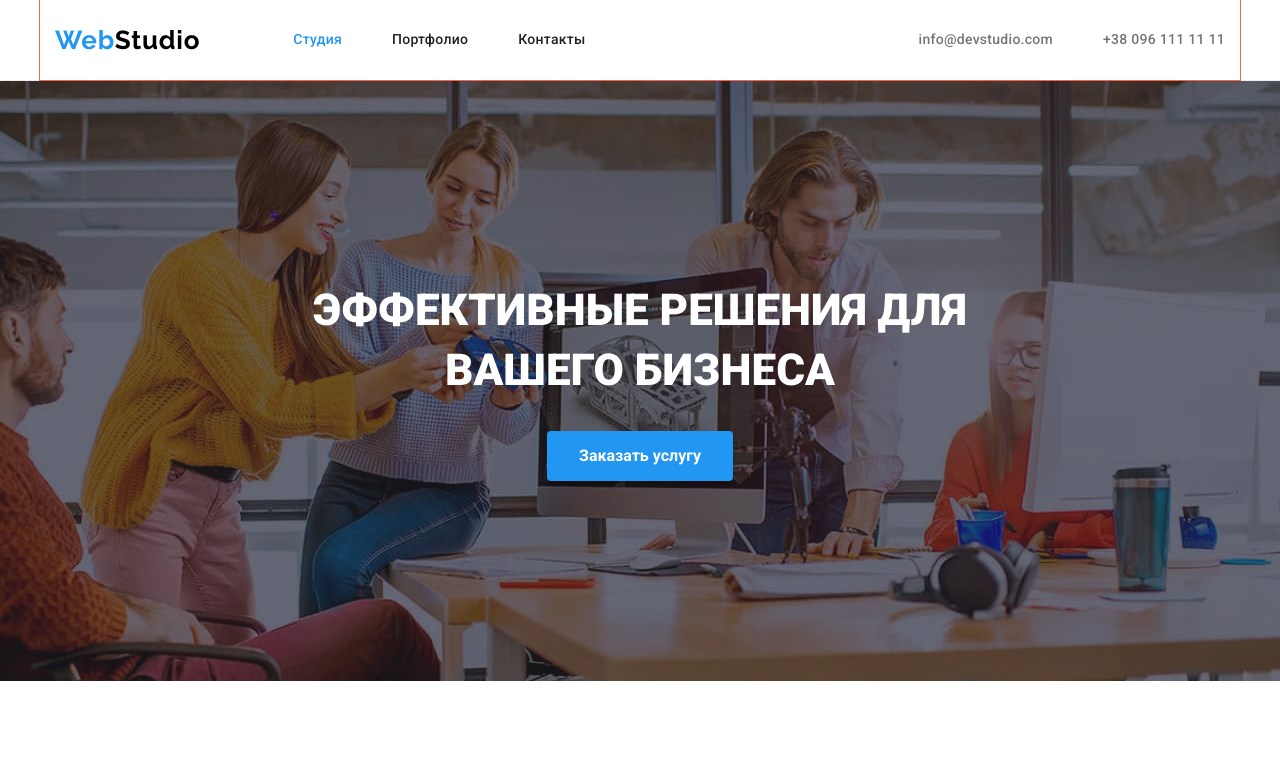
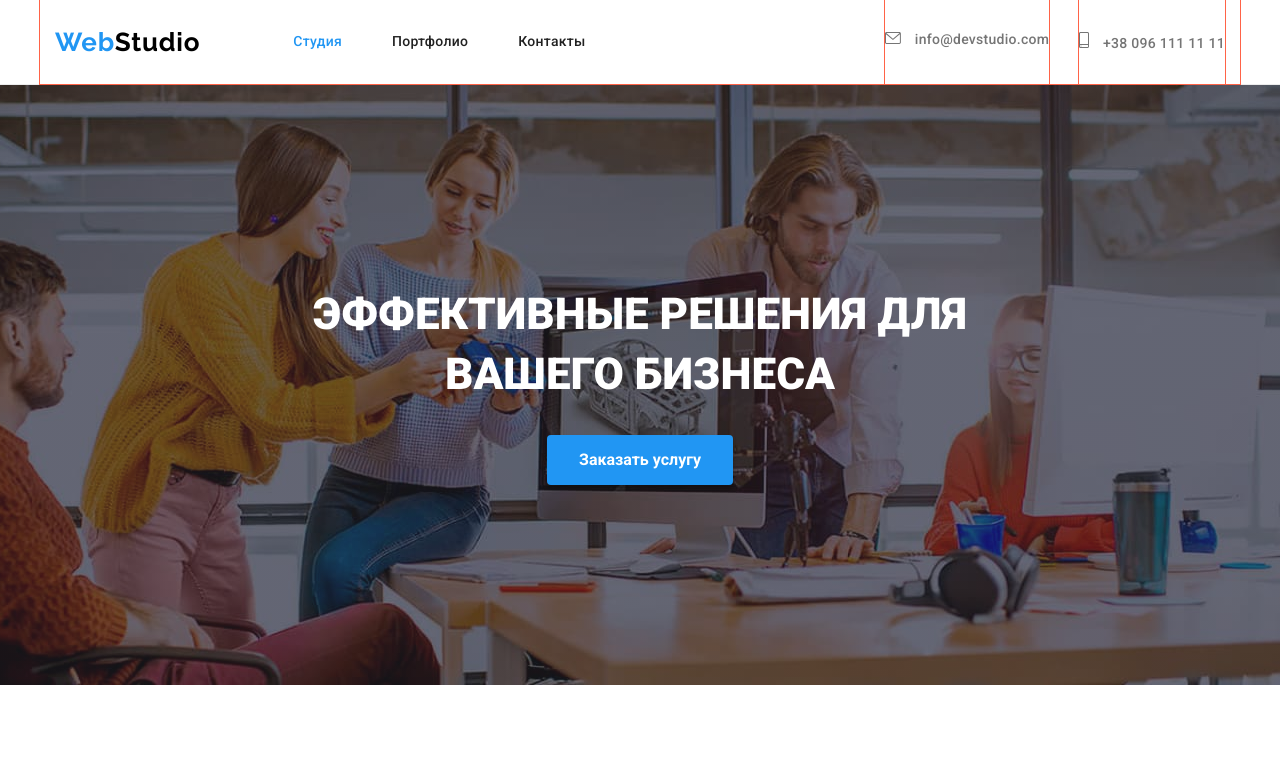
Before and after one commit to TarasGuzilov/goit-markup-hw-04, a plain HTML site: page index.html in a window 1280 px wide. Shown: the top 772 px of the page. Drawn offline with nearby package versions, Linux system fonts and the light colour scheme.

Commit message:
Добавляет иконки в Header

```diff
--- a/css/styles.css
+++ b/css/styles.css
@@ -105,7 +105,14 @@ img {
   margin-left: auto;
 }
 .auth-nav-item + .auth-nav-item {
-  margin-left: 50px;
+  margin-left: 30px;
+}
+.auth-nav-item {
+  display: flex;
+}
+.test {
+  margin-right: 10px;
+  fill: currentColor;
 }
 .contact-link {
   display: block;
@@ -117,6 +124,8 @@ img {
   font-size: 14px;
   line-height: 1.14;
   letter-spacing: 0.02em;
+
+  outline: 1px solid tomato;
 }
 
 /* Heading */
--- a/index.html
+++ b/index.html
@@ -32,8 +32,20 @@
           </ul>
         </nav>
         <ul class="auth-nav">
-          <li class="auth-nav-item"><a href="mailto:info@devstudio.com" class="contact-link">info@devstudio.com</a></li>
-          <li class="auth-nav-item"><a href="tell:+380961111111" class="contact-link">+38 096 111 11 11</a></li>
+          <li class="auth-nav-item">
+            <a href="mailto:info@devstudio.com" class="contact-link">
+              <svg class="test" width="16px" height="12px">
+                <use href="./Images/sprite.svg#envelope"></use>
+              </svg>
+              info@devstudio.com</a>
+          </li>
+          <li class="auth-nav-item">
+            <a href="tell:+380961111111" class="contact-link">
+              <svg class="test" width="10px" height="16px">
+               <use href="./Images/sprite.svg#smartphone"></use>
+              </svg>
+              +38 096 111 11 11</a>
+          </li>
         </ul>
       </div>
     </header>
```
Also changed, not shown: Images/sprite.svg (added).
